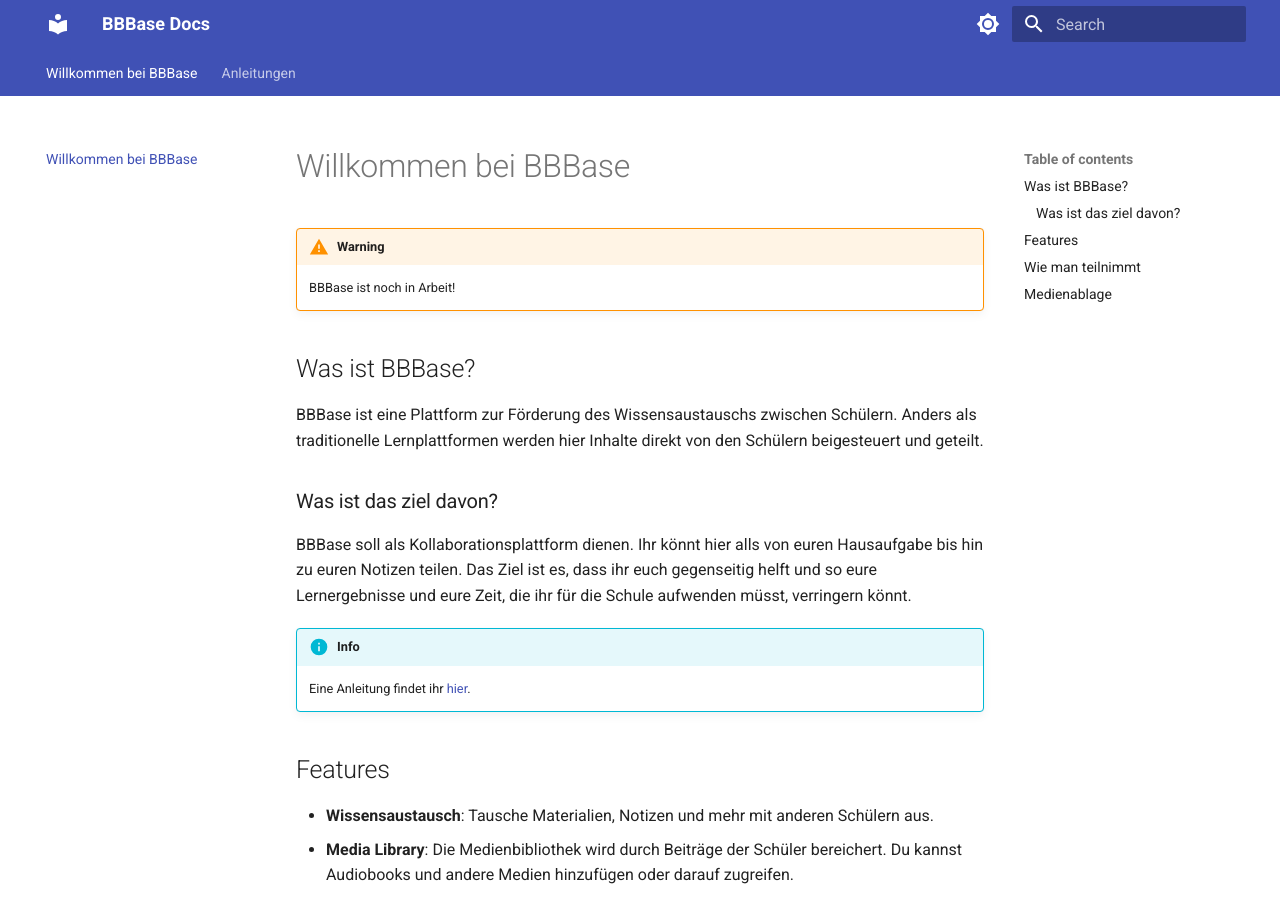
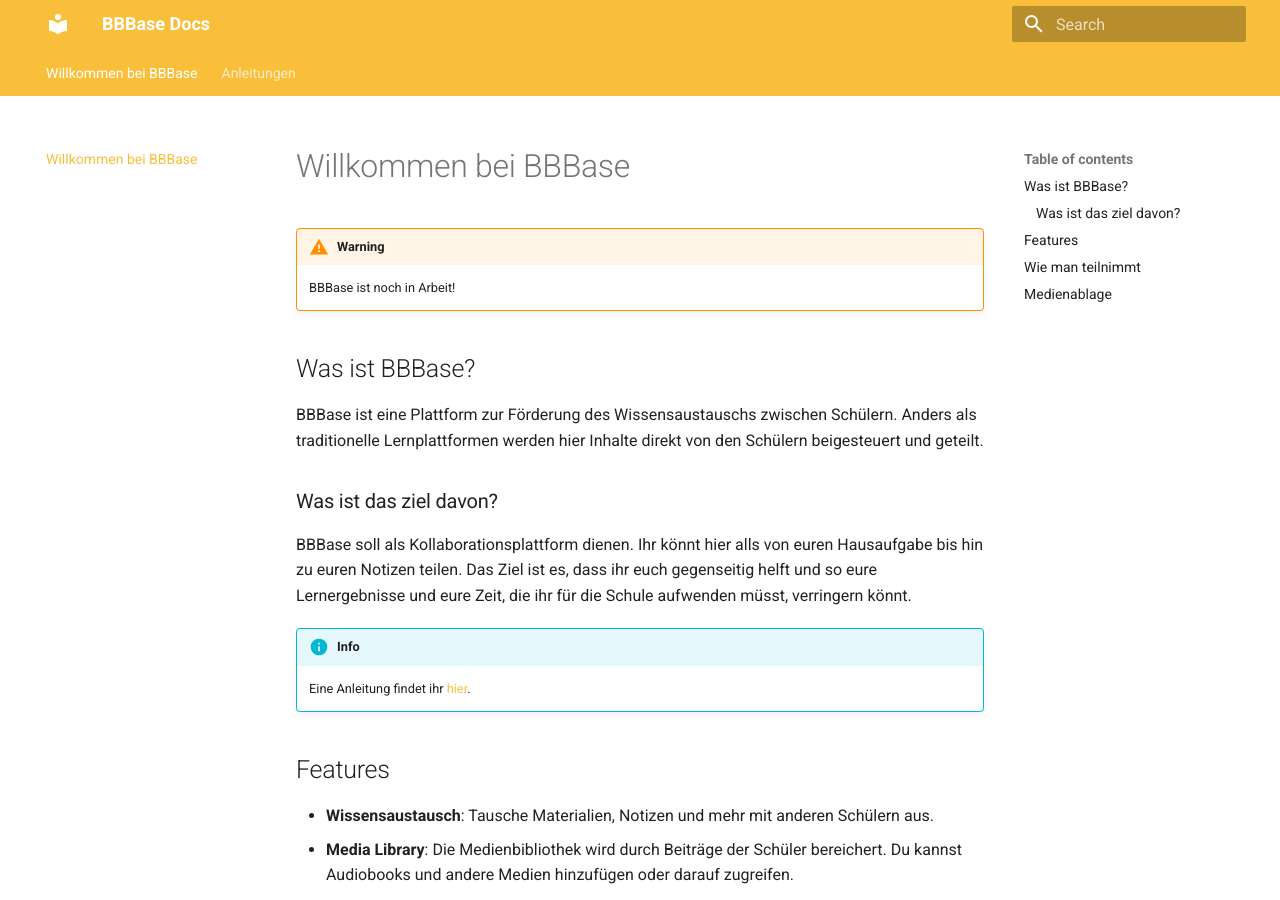
Before and after one commit to mikeshootzz/bbbase-docs, an MkDocs documentation site: the page built from docs/index.md, in a window 1280 px wide and 900 px high. Built offline with MkDocs 1.6.1 and Material for MkDocs 9.7.7, drawn with Linux system fonts in a browser that asks for light colours.

Commit message:
changed theme

```diff
--- a/mkdocs.yml
+++ b/mkdocs.yml
@@ -17,15 +17,16 @@
     - navigation.tabs
     - toc.follow
     - content.code.copy
-  palette:
+      #  palette:
+      #    primary: orange
     # Palette toggle for light mode
-    - scheme: default
-      toggle:
-        icon: material/brightness-7
-        name: Switch to dark mode
+    #   - scheme: default
+    #     toggle:
+    #       icon: material/brightness-7
+    #       name: Switch to dark mode
 
-    # Palette toggle for dark mode
-    - scheme: slate
-      toggle:
-        icon: material/brightness-4
-        name: Switch to light mode
+    #   # Palette toggle for dark mode
+    #   - scheme: slate
+    #     toggle:
+    #       icon: material/brightness-4
+    #       name: Switch to light mode
```
